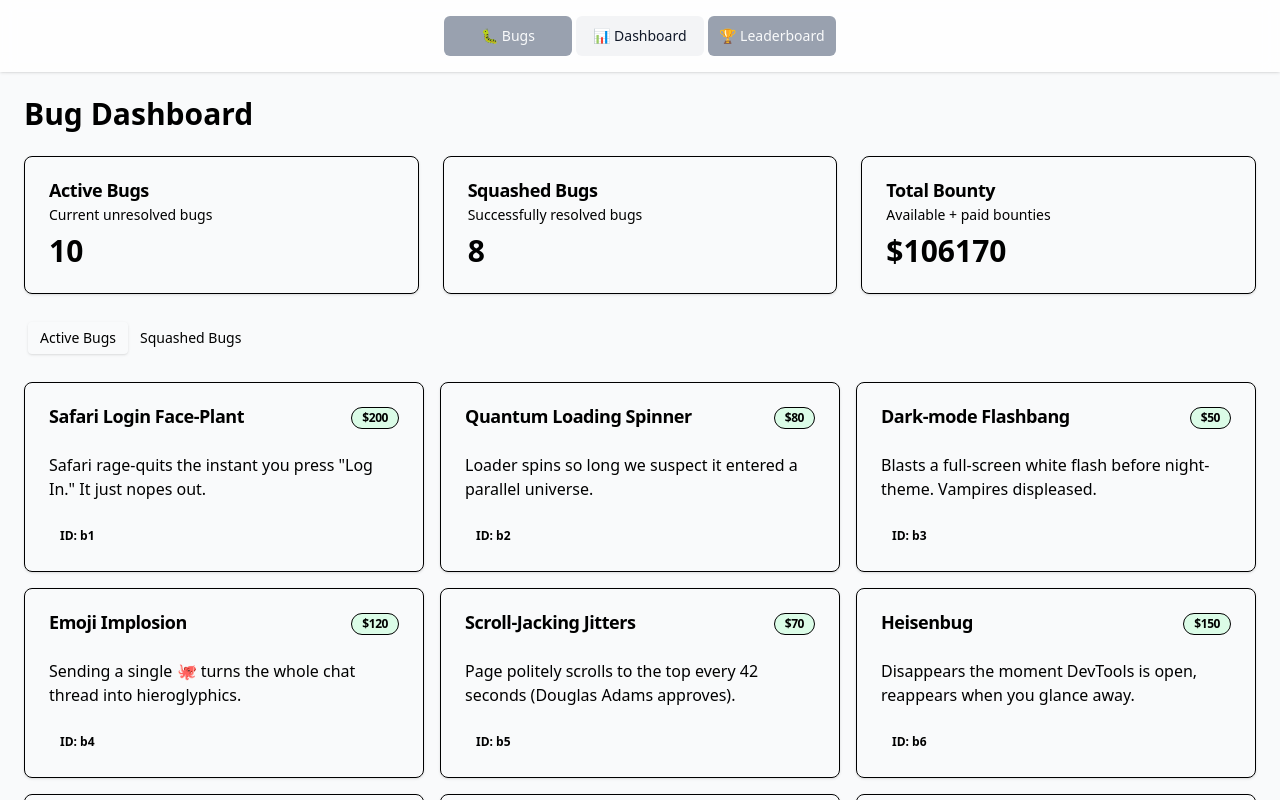
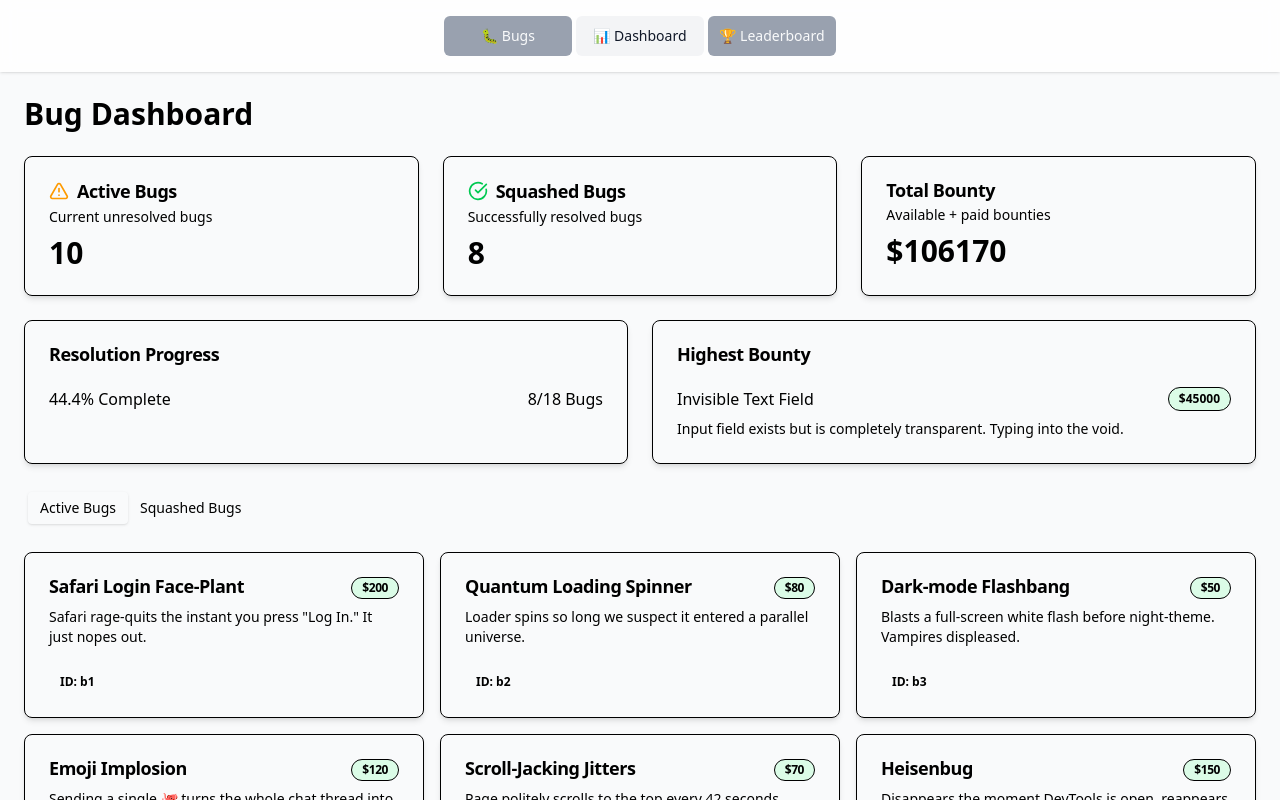
Before and after one commit to Typefacers/bug, a React (Vite) app: page /dashboard in a window 1280 px wide. Shown: the top 800 px of the page. Built offline with nearby package versions, Linux system fonts and the light colour scheme.

Commit message:
Dashboard changes

```diff
--- a/package.json
+++ b/package.json
@@ -11,6 +11,7 @@
   },
   "dependencies": {
     "@radix-ui/react-navigation-menu": "^1.2.10",
+    "@radix-ui/react-progress": "^1.1.4",
     "@radix-ui/react-slot": "^1.2.0",
     "@radix-ui/react-switch": "^1.2.2",
     "@radix-ui/react-tabs": "^1.1.9",
--- /dev/null
+++ b/src/components/ui/progress.tsx
@@ -0,0 +1,12 @@
+import * as React from "react";
+import * as ProgressPrimitive from "@radix-ui/react-progress";
+import { cn } from "../../lib/utils";
+
+const Progress = React.forwardRef<React.ElementRef<typeof ProgressPrimitive.Root>, React.ComponentPropsWithoutRef<typeof ProgressPrimitive.Root>>(({ className, value, ...props }, ref) => (
+	<ProgressPrimitive.Root ref={ref} className={cn("relative h-4 w-full overflow-hidden rounded-full bg-secondary", className)} {...props}>
+		<ProgressPrimitive.Indicator className="h-full w-full flex-1 bg-primary transition-all" style={{ transform: `translateX(-${100 - (value || 0)}%)` }} />
+	</ProgressPrimitive.Root>
+));
+Progress.displayName = ProgressPrimitive.Root.displayName;
+
+export { Progress };
--- a/src/routes/Dashboard.tsx
+++ b/src/routes/Dashboard.tsx
@@ -3,10 +3,21 @@ import { Tabs, TabsContent, TabsList, TabsTrigger } from "../components/ui/tabs"
 import { useBugStore } from "../store";
 import { Bug } from "../types/bug";
 import { Badge } from "../components/ui/badge";
+import { Progress } from "../components/ui/progress";
+import { CalendarIcon, CheckCircleIcon, AlertTriangleIcon } from "lucide-react";
 
 // Helper function to calculate total bounty
 const calculateTotalBounty = (bugs: Bug[]): number => {
 	return bugs.reduce((total, bug) => total + bug.bounty, 0);
+};
+
+// Helper function to format date (assuming bugs have createdAt property)
+const formatDate = (date: Date): string => {
+	return new Intl.DateTimeFormat("en-US", {
+		year: "numeric",
+		month: "short",
+		day: "numeric",
+	}).format(date);
 };
 
 export default function Dashboard() {
@@ -17,14 +28,23 @@ export default function Dashboard() {
 	const activeBountyTotal = calculateTotalBounty(activeBugs);
 	const squashedBountyTotal = calculateTotalBounty(squashedBugs);
 
+	// Calculate bug resolution rate
+	const resolutionRate = bugs.length > 0 ? (squashedBugs.length / bugs.length) * 100 : 0;
+
+	// Find highest bounty bug
+	const highestBountyBug = bugs.length > 0 ? bugs.reduce((prev, current) => (prev.bounty > current.bounty ? prev : current)) : null;
+
 	return (
 		<div className="container mx-auto p-6">
 			<h1 className="mb-6 text-3xl font-bold">Bug Dashboard</h1>
 
 			<div className="grid gap-6 md:grid-cols-3 mb-6">
-				<Card>
+				<Card className="shadow-md">
 					<CardHeader className="pb-2">
-						<CardTitle>Active Bugs</CardTitle>
+						<CardTitle className="flex items-center gap-2">
+							<AlertTriangleIcon className="h-5 w-5 text-amber-500" />
+							Active Bugs
+						</CardTitle>
 						<CardDescription>Current unresolved bugs</CardDescription>
 					</CardHeader>
 					<CardContent>
@@ -32,9 +52,12 @@ export default function Dashboard() {
 					</CardContent>
 				</Card>
 
-				<Card>
+				<Card className="shadow-md">
 					<CardHeader className="pb-2">
-						<CardTitle>Squashed Bugs</CardTitle>
+						<CardTitle className="flex items-center gap-2">
+							<CheckCircleIcon className="h-5 w-5 text-green-500" />
+							Squashed Bugs
+						</CardTitle>
 						<CardDescription>Successfully resolved bugs</CardDescription>
 					</CardHeader>
 					<CardContent>
@@ -42,7 +65,7 @@ export default function Dashboard() {
 					</CardContent>
 				</Card>
 
-				<Card>
+				<Card className="shadow-md">
 					<CardHeader className="pb-2">
 						<CardTitle>Total Bounty</CardTitle>
 						<CardDescription>Available + paid bounties</CardDescription>
@@ -53,29 +76,97 @@ export default function Dashboard() {
 				</Card>
 			</div>
 
-			<Tabs defaultValue="active">
-				<TabsList className="mb-4">
-					<TabsTrigger value="active">Active Bugs</TabsTrigger>
-					<TabsTrigger value="squashed">Squashed Bugs</TabsTrigger>
+			{/* New statistics row */}
+			<div className="grid gap-6 md:grid-cols-2 mb-6">
+				<Card className="shadow-md">
+					<CardHeader>
+						<CardTitle>Resolution Progress</CardTitle>
+					</CardHeader>
+					<CardContent>
+						<div className="space-y-2">
+							<div className="flex justify-between">
+								<span>{resolutionRate.toFixed(1)}% Complete</span>
+								<span>
+									{squashedBugs.length}/{bugs.length} Bugs
+								</span>
+							</div>
+							<Progress value={resolutionRate} className="h-2" />
+						</div>
+					</CardContent>
+				</Card>
+
+				<Card className="shadow-md">
+					<CardHeader>
+						<CardTitle>Highest Bounty</CardTitle>
+					</CardHeader>
+					<CardContent>
+						{highestBountyBug ? (
+							<div className="space-y-2">
+								<div className="flex justify-between">
+									<span className="font-medium">{highestBountyBug.title}</span>
+									<Badge variant="outline" className="bg-green-100 font-semibold">
+										${highestBountyBug.bounty}
+									</Badge>
+								</div>
+								<p className="text-sm text-muted-foreground">{highestBountyBug.description}</p>
+							</div>
+						) : (
+							<p>No bugs available</p>
+						)}
+					</CardContent>
+				</Card>
+			</div>
+
+			<Tabs defaultValue="active" className="mb-6">
+				<TabsList className="mb-4 bg-secondary w-full justify-start p-1">
+					<TabsTrigger value="active" className="data-[state=active]:bg-primary data-[state=active]:text-primary-foreground">
+						Active Bugs
+					</TabsTrigger>
+					<TabsTrigger value="squashed" className="data-[state=active]:bg-primary data-[state=active]:text-primary-foreground">
+						Squashed Bugs
+					</TabsTrigger>
 				</TabsList>
 
 				<TabsContent value="active">
 					<div className="grid gap-4 md:grid-cols-2 lg:grid-cols-3">
 						{activeBugs.map((bug) => (
-							<Card key={bug.id}>
-								<CardHeader>
+							<Card key={bug.id} className="shadow-md hover:shadow-lg transition-shadow">
+								<CardHeader className="pb-2">
 									<CardTitle className="flex justify-between items-start">
 										<span>{bug.title}</span>
-										<Badge variant="outline" className="ml-2 bg-green-100">
+										<Badge variant="outline" className="ml-2 bg-green-100 font-semibold">
 											${bug.bounty}
 										</Badge>
 									</CardTitle>
+									{bug.priority && (
+										<Badge
+											variant="outline"
+											className={`
+											${bug.priority === "high" ? "text-red-500 border-red-500" : bug.priority === "medium" ? "text-amber-500 border-amber-500" : "text-blue-500 border-blue-500"}
+										`}
+										>
+											{bug.priority}
+										</Badge>
+									)}
 								</CardHeader>
 								<CardContent>
-									<p>{bug.description}</p>
+									<p className="text-sm">{bug.description}</p>
+									{bug.createdAt && (
+										<div className="flex items-center text-xs text-muted-foreground mt-2">
+											<CalendarIcon className="mr-1 h-3 w-3" />
+											Reported: {formatDate(new Date(bug.createdAt))}
+										</div>
+									)}
 								</CardContent>
-								<CardFooter>
-									<Badge variant="secondary">ID: {bug.id}</Badge>
+								<CardFooter className="flex justify-between">
+									<Badge variant="secondary" className="text-xs">
+										ID: {bug.id}
+									</Badge>
+									{bug.assignee && (
+										<Badge variant="outline" className="text-xs">
+											{bug.assignee}
+										</Badge>
+									)}
 								</CardFooter>
 							</Card>
 						))}
@@ -85,21 +176,27 @@ export default function Dashboard() {
 				<TabsContent value="squashed">
 					<div className="grid gap-4 md:grid-cols-2 lg:grid-cols-3">
 						{squashedBugs.map((bug) => (
-							<Card key={bug.id}>
-								<CardHeader>
+							<Card key={bug.id} className="shadow-md hover:shadow-lg transition-shadow">
+								<CardHeader className="pb-2">
 									<CardTitle className="flex justify-between items-start">
 										<span>{bug.title}</span>
-										<Badge variant="outline" className="ml-2 bg-gray-100">
+										<Badge variant="outline" className="ml-2 bg-gray-100 font-semibold">
 											${bug.bounty}
 										</Badge>
 									</CardTitle>
 								</CardHeader>
 								<CardContent>
-									<p>{bug.description}</p>
+									<p className="text-sm">{bug.description}</p>
+									{bug.resolvedAt && (
+										<div className="flex items-center text-xs text-muted-foreground mt-2">
+											<CheckCircleIcon className="mr-1 h-3 w-3 text-green-500" />
+											Resolved: {formatDate(new Date(bug.resolvedAt))}
+										</div>
+									)}
 								</CardContent>
-								<CardFooter>
-									<Badge>Squashed</Badge>
-									<Badge variant="secondary" className="ml-2">
+								<CardFooter className="flex justify-between items-center">
+									<Badge className="bg-green-100 text-green-800 hover:bg-green-200">Squashed</Badge>
+									<Badge variant="secondary" className="ml-2 text-xs">
 										ID: {bug.id}
 									</Badge>
 								</CardFooter>
--- a/src/types/bug.ts
+++ b/src/types/bug.ts
@@ -1,7 +1,11 @@
 export interface Bug {
-  id: string;
-  title: string;
-  description: string;
-  bounty: number;
-  active: boolean;
+	id: string;
+	title: string;
+	description: string;
+	bounty: number;
+	active: boolean;
+	priority?: "high" | "medium" | "low";
+	createdAt?: string;
+	resolvedAt?: string;
+	assignee?: string;
 }
```
Also changed, not shown: 1 other file (tests, documents, lock files or other folders).
